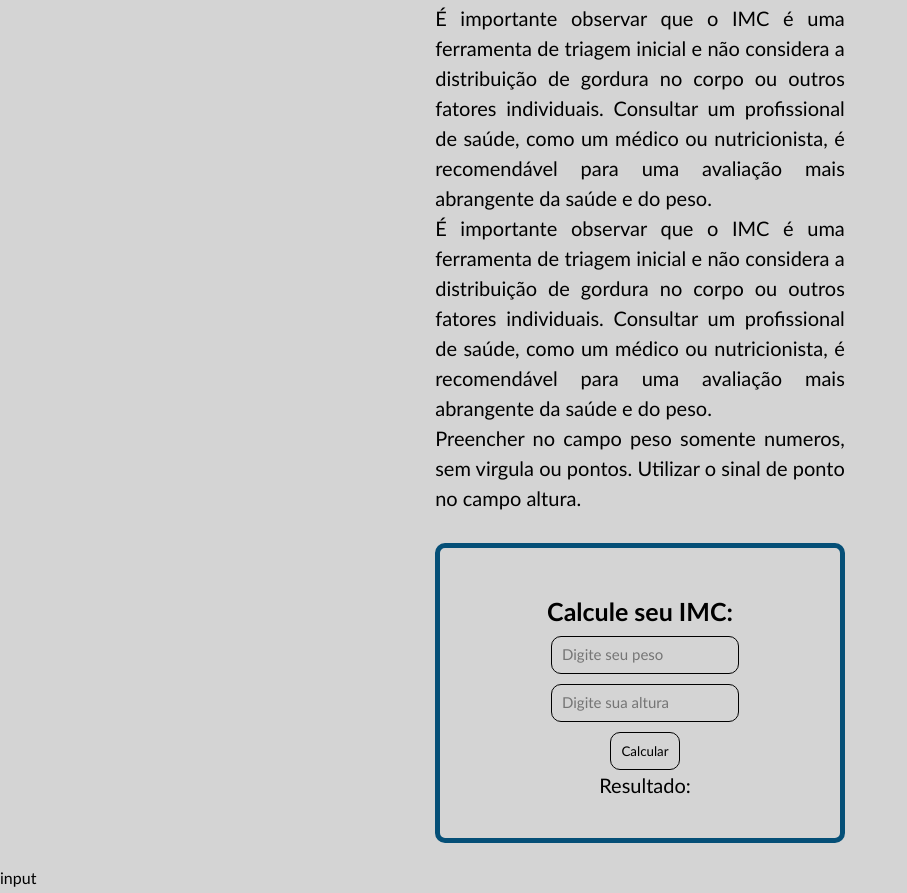
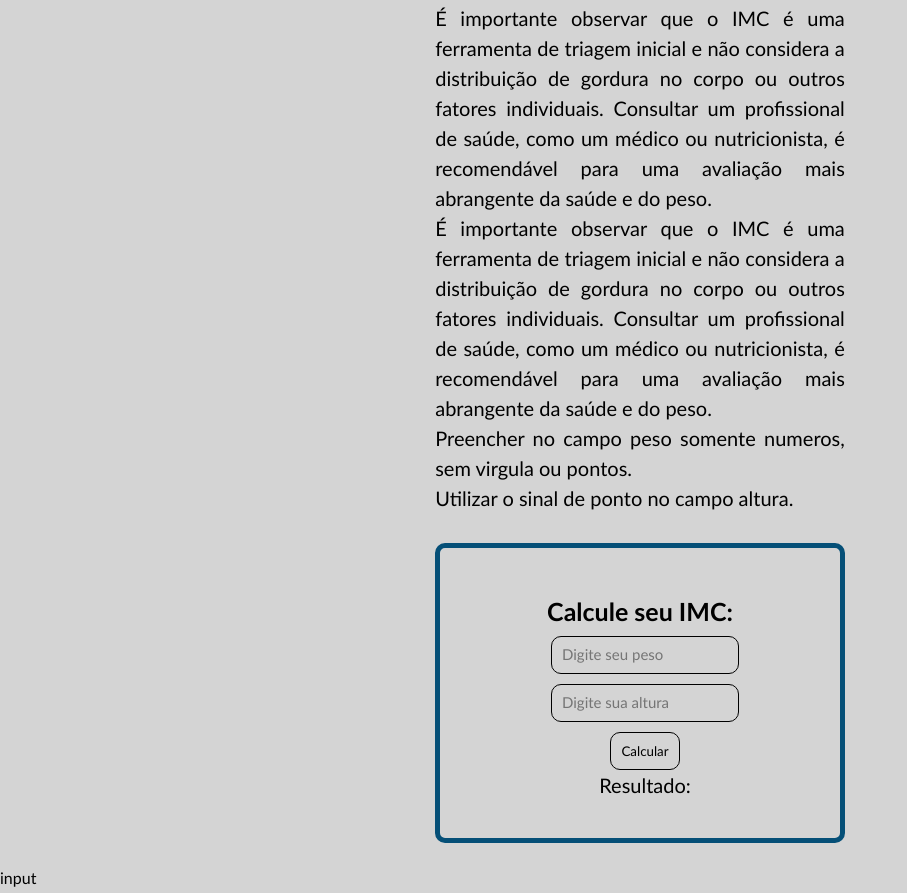
Before and after one commit to Matheusmads14/Matheusmads14-Vida-Saud-vel-Seu-Guia-Completo-para-Bem-Estar, a plain HTML site: page index.html in a window 1280 px wide. Shown: the part 9637-10530 px from the top of the page, without its empty margins (0-907 px from the left). Drawn offline with Linux system fonts and the light colour scheme; files whose address does not match are found by name.

Commit message:
Update index.html

```diff
--- a/index.html
+++ b/index.html
@@ -154,8 +154,11 @@
                 </ul>
                 <p>É importante observar que o IMC é uma ferramenta de triagem inicial e não considera a distribuição de gordura no corpo ou outros fatores individuais. Consultar um profissional de saúde, como um médico ou nutricionista, é recomendável para uma avaliação mais abrangente da saúde e do peso. </p>
                  <p>É importante observar que o IMC é uma ferramenta de triagem inicial e não considera a distribuição de gordura no corpo ou outros fatores individuais. Consultar um profissional de saúde, como um médico ou nutricionista, é recomendável para uma avaliação mais abrangente da saúde e do peso. </p>
-                <p>Preencher no campo peso somente numeros, sem virgula ou pontos.
-                    Utilizar o sinal de ponto no campo altura.<p>
+                <p> <p>
+                <p>Preencher no campo peso somente numeros, sem virgula ou pontos.<p>
+                    <p> <p>
+                    <p>Utilizar o sinal de ponto no campo altura.<p>
+
                 <div class="imc">
                     <h3>Calcule seu IMC:</h3>
                     <div class="conteudo">
```
